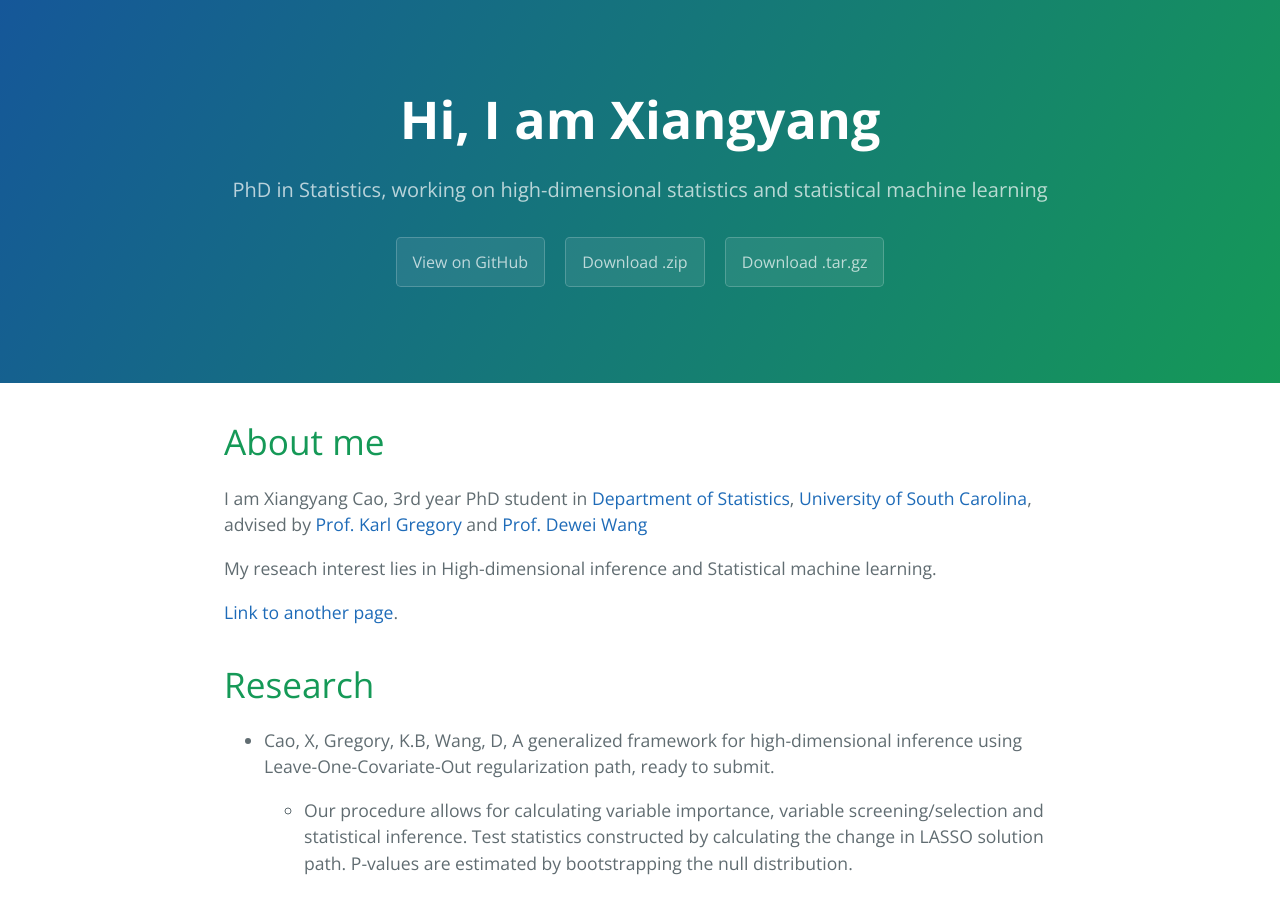
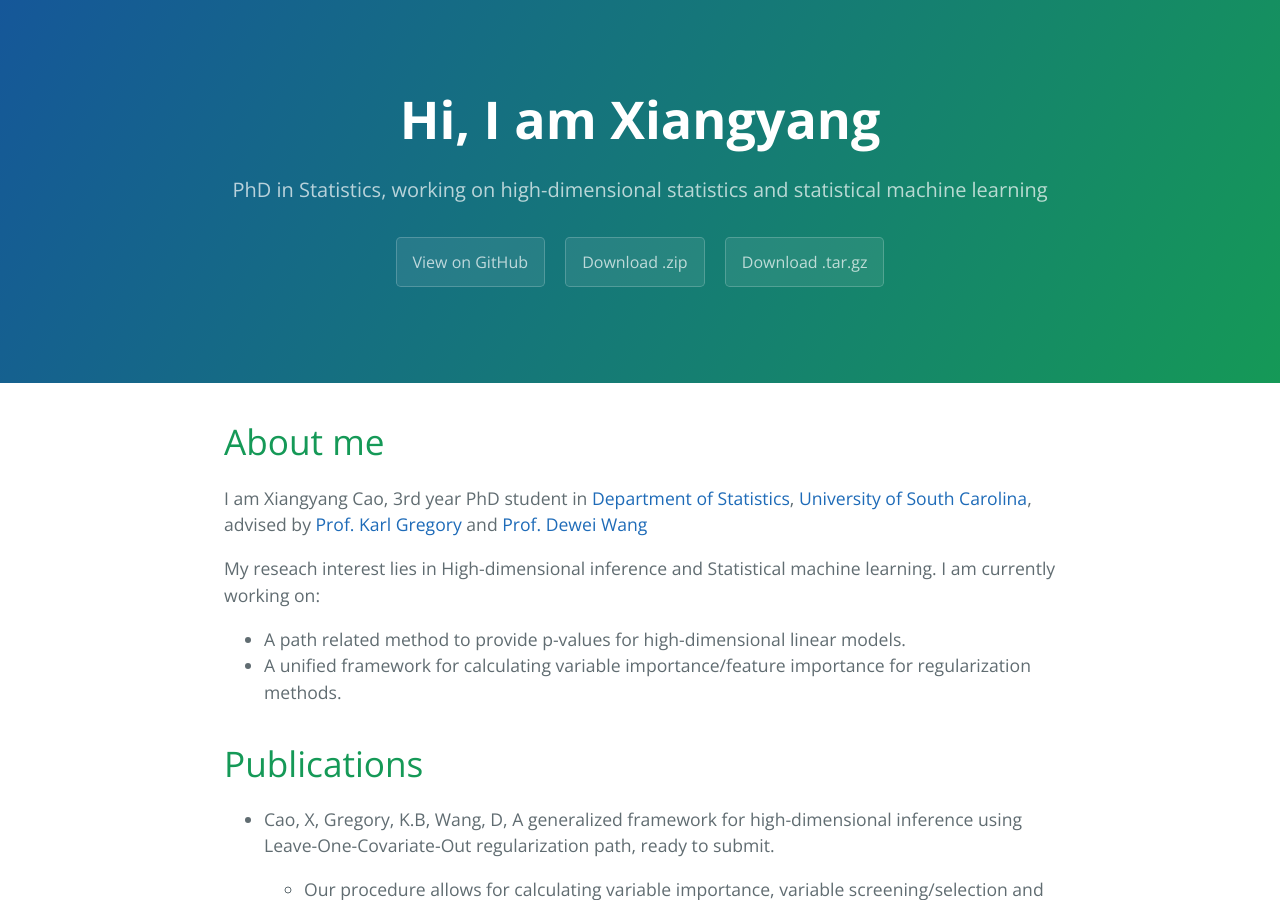
Before and after one commit to devcao/dev-ds-xy.github.io, a Jekyll site: the page built from index.md, in a window 1280 px wide and 900 px high. Built offline with Jekyll 4.4.1, drawn with Linux system fonts in a browser that asks for light colours; our own code applies the rules of GitHub Pages for plain Markdown files.

Commit message:
Update index.md

```diff
--- a/index.md
+++ b/index.md
@@ -7,10 +7,13 @@ layout: default
 I am Xiangyang Cao, 3rd year PhD student in [Department of Statistics](https://sc.edu/study/colleges_schools/artsandsciences/statistics/index.php), [University of South Carolina](https://sc.edu/), advised by [Prof. Karl Gregory](http://people.stat.sc.edu/gregorkb/) and [Prof. Dewei Wang](http://people.stat.sc.edu/wang528/index.html)
 
 My reseach interest lies in High-dimensional inference and Statistical machine learning.
+I am currently working on:
 
-[Link to another page](./another-page.html).
+* A path related method to provide p-values for high-dimensional linear models.
+* A unified framework for calculating variable importance/feature importance for regularization methods.
 
-# Research
+
+# Publications
 
 * Cao, X, Gregory, K.B, Wang, D, A generalized framework for high-dimensional inference using Leave-One-Covariate-Out regularization path, ready to submit.
 
```
